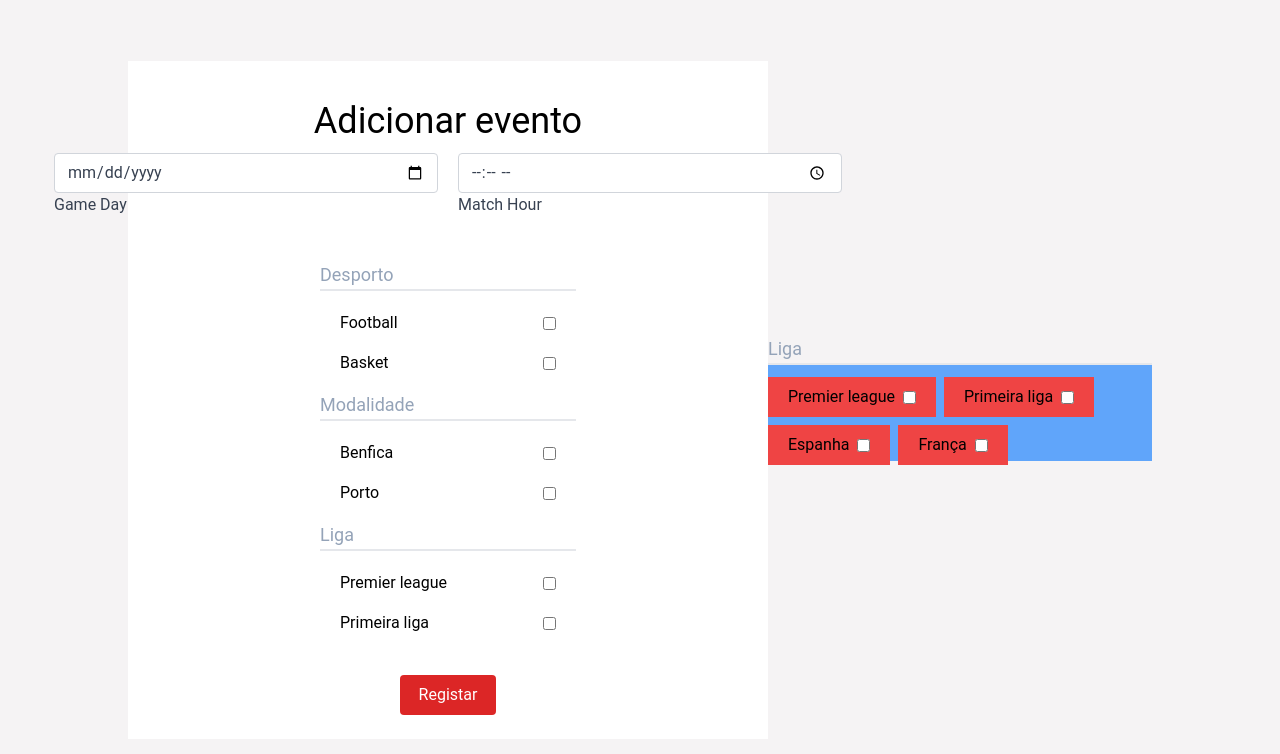
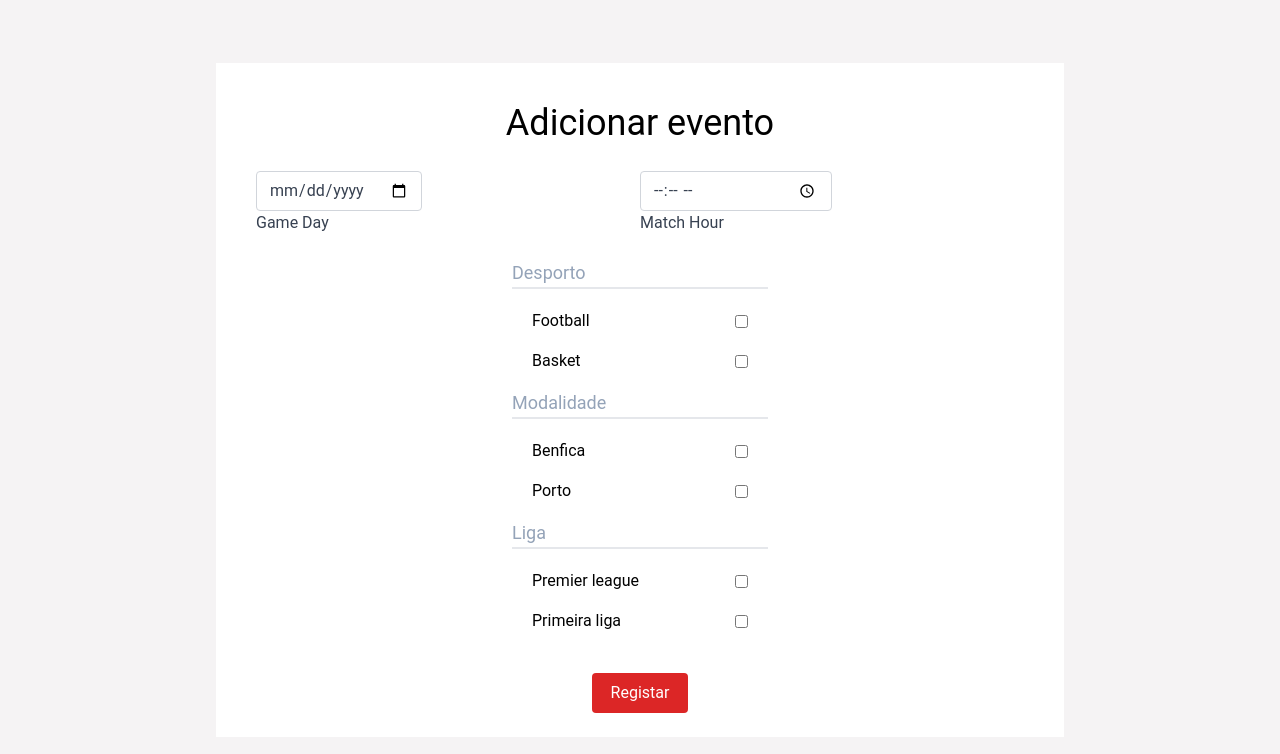
Before and after one commit to gonaloppcc/projetoRAS, a Next.js app in the folder frontend/: page /specialist/registerEvent in a window 1280 px wide. Shown: the top 754 px of the page. Built offline with nearby package versions, Linux system fonts and the light colour scheme.

Commit message:
falta css

```diff
--- /dev/null
+++ b/frontend/src/components/RegisterEvent/checkCard.tsx
@@ -0,0 +1,30 @@
+export interface CheckCardPros {
+    word: string;
+    changeFunction;
+}
+
+export const CheckCard = ({word, changeFunction}: CheckCardPros) => {
+    const checkBoxClicked = (args, mod) => {
+        changeFunction(args, mod.target.checked);
+    };
+
+    return (
+        <div
+            key={`${word}-3`}
+            className="w-fit bg-gray-300 flex flex-row items-center flex-wrap justify-between order-none h-10 py-2 px-5 gap-2"
+        >
+            <div className="flex flex-row gap-1">
+                <div key={`${word}-2`} className="pl-0">
+                    {word}
+                </div>
+            </div>
+            <input
+                id={word}
+                key={word}
+                target={word}
+                type="checkbox"
+                onChange={checkBoxClicked.bind(this, word)}
+            />
+        </div>
+    );
+};
--- a/frontend/src/components/RegisterEvent/index.tsx
+++ b/frontend/src/components/RegisterEvent/index.tsx
@@ -123,19 +123,22 @@ export const RegisterEvent = ({data}: [Sport]) => {
             .filter((elem: Sport) => elem !== undefined)[0];
     };
     const today = new Date().toISOString().split('T')[0];
+
+    const showForm: boolean = true;
+
     return (
         <div className="h-screen w-screen justify-center flex items-center bg-CULTURED">
-            <div className="bg-white w-1/2 flex flex-col items-center px-10 py-10 h-auto  relative gap-3">
+            <div className="bg-white  flex flex-col items-center px-10 py-10 h-auto  relative gap-3">
                 <div className="w-fit h-10  not-italic font-normal text-4xl leading-10 text-black flex-none order-none  flex-grow-0">
                     {/* FIXME */}
                     Adicionar evento
                 </div>
-                <div className="flex items-center justify-center">
-                    <div className="flex flex-row gap-5">
-                        <div className="datepicker relative form-floating mb-3 xl:w-96">
+                <div className="flex items-center justify-center  pt-4">
+                    <div className="flex flex-row  center w-full ">
+                        <div className="datepicker w-1/2 relative form-floating mb-3 xl:w-96">
                             <input
                                 type="date"
-                                className="form-control block w-full px-3 py-1.5 text-base font-normal text-gray-700 bg-white bg-clip-padding border border-solid border-gray-300 rounded transition ease-in-out m-0 focus:text-gray-700 focus:bg-white focus:border-blue-600 focus:outline-none"
+                                className="form-control block px-3 py-1.5 text-base font-normal text-gray-700 bg-white bg-clip-padding border border-solid border-gray-300 rounded transition ease-in-out m-0 focus:text-gray-700 focus:bg-white focus:border-blue-600 focus:outline-none"
                                 placeholder="Select a date"
                                 onChange={changeDate}
                                 id={'Calendar'}
@@ -149,7 +152,7 @@ export const RegisterEvent = ({data}: [Sport]) => {
                                 Game Day
                             </label>
                         </div>
-                        <div className="flex justify-center">
+                        <div className="flex justify-center w-1/4">
                             <div className="timepicker relative form-floating mb-3 xl:w-96">
                                 <input
                                     type="time"
@@ -167,7 +170,7 @@ export const RegisterEvent = ({data}: [Sport]) => {
                         </div>
                     </div>
                 </div>
-                <div className="flex flex-col  items-start flex-none order-1 pt-5  gap-12 ">
+                <div className="flex flex-col  items-start flex-none order-1 gap-12 ">
                     <div className="flex-none order-none  ">
                         {/* FIXME Todos */}
                         <form
@@ -175,6 +178,7 @@ export const RegisterEvent = ({data}: [Sport]) => {
                             noValidate
                             className=" gap-5"
                         >
+                            {showForm ? (
                                 <Scroll
                                     key="Scroll_Sport"
                                     title="Desporto"
@@ -182,6 +186,16 @@ export const RegisterEvent = ({data}: [Sport]) => {
                                     content={data.map((sport) => sport.name)}
                                     maybeError={formErrors.sport}
                                 />
+                            ) : (
+                                <OtherTable
+                                    key="Scroll_Sport2"
+                                    title="Desporto"
+                                    changeFunction={changeLeague}
+                                    content={data.map((sport) => sport.name)}
+                                    maybeError={formErrors.sport}
+                                />
+                            )}
+                            {showForm ? (
                                 <Scroll
                                     key="Scroll_Mod"
                                     title="Modalidade"
@@ -189,6 +203,17 @@ export const RegisterEvent = ({data}: [Sport]) => {
                                     content={getTeams()}
                                     maybeError={formErrors.teams}
                                 />
+                            ) : (
+                                <OtherTable
+                                    key="Scroll_Mod"
+                                    title="Modalidade"
+                                    changeFunction={changeTeams}
+                                    content={getTeams()}
+                                    maybeError={formErrors.teams}
+                                />
+                            )}
+
+                            {showForm ? (
                                 <Scroll
                                     key="Scroll_League"
                                     title="Liga"
@@ -196,16 +221,15 @@ export const RegisterEvent = ({data}: [Sport]) => {
                                     content={getLeagues()}
                                     maybeError={formErrors.league}
                                 />
-                            {/*
-                            <InputForm
-                                htmlFor="text"
-                                name="Username"
-                                id="username"
-                                value={formValues.username}
-                                handleChange={handleChange}
-                                error={formErrors.username}
+                            ) : (
+                                <OtherTable
+                                    key="Scroll_League"
+                                    title="Liga"
+                                    changeFunction={changeLeague}
+                                    content={getLeagues()}
+                                    maybeError={formErrors.league}
                                 />
-    */}
+                            )}
                             <div className="flex flex-col items-start self-stretch flex-none order-1 h-12 px-20 justify-center   pt-10">
                                 <div className="text-white h-12 p-2 w-24 gap-5 bg-red-600 rounded text-center	 ">
                                     <button type="submit">
@@ -218,13 +242,6 @@ export const RegisterEvent = ({data}: [Sport]) => {
                     </div>
                 </div>
             </div>
-            <OtherTable
-                key="Scroll_League"
-                title="Liga"
-                changeFunction={changeLeague}
-                content={getLeagues()}
-                maybeError={formErrors.league}
-            />
         </div>
     );
 };
--- a/frontend/src/components/RegisterEvent/otherTable.tsx
+++ b/frontend/src/components/RegisterEvent/otherTable.tsx
@@ -1,49 +1,38 @@
-export const OtherTable = (props) => {
-    const checkBoxClicked = (args, mod) => {
-        props.changeFunction(args, mod.target.checked);
-    };
-    const CardOption = (prop) => {
-        return (
-            <>
-                <div
-                    key={`${prop.word}-3`}
-                    className="w-fit bg-red-500 flex flex-row items-center flex-wrap justify-between flex-none order-none h-10 py-2 px-5 gap-2"
-                >
-                    <div className="flex flex-row gap-1">
-                        <div key={`${prop.word}-2`} className="pl-0">
-                            {prop.word}
-                        </div>
-                    </div>
-                    <input
-                        id={prop.word}
-                        key={prop.word}
-                        target={prop.word}
-                        type="checkbox"
-                        onChange={checkBoxClicked.bind(this, prop.word)}
-                    />
-                </div>
-            </>
-        );
-    };
+import {CheckCard} from './checkCard';
+
+export interface OtherTableProps {
+    title: string;
+    content: [string];
+    changeFunction;
+    maybeError: string;
+}
+
+export const OtherTable = ({
+    title,
+    content,
+    changeFunction,
+    maybeError,
+}: OtherTableProps) => {
     return (
         <div>
             <div className="text-lg border-grey-300 border-b-2 text-slate-400">
-                {props.title}
+                {title}
             </div>
 
-            <div className=" bg-blue-400 flex flex-row flex-wrap w-96 border-solid pt-3 gap-2 h-24 ">
-                {props.content.map((word) => {
+            <div className=" bg-gray-400 flex flex-row flex-wrap w-96 border-solid pt-3 gap-2 h-24 overflow-auto">
+                {content.map((word: string) => {
                     return (
-                        <>
-                            <div className="w-fit">
-                                <CardOption word={word} />
-                            </div>
-                        </>
+                        <div className="w-fit p-1" key={`CheckCard - ${word}`}>
+                            <CheckCard
+                                word={word}
+                                changeFunction={changeFunction}
+                            />
+                        </div>
                     );
                 })}
             </div>
             <div className="text-base mt-1 text-red-500 text-right">
-                {props.maybeError}
+                {maybeError}
             </div>
         </div>
     );
--- a/frontend/src/components/RegisterEvent/scroll.tsx
+++ b/frontend/src/components/RegisterEvent/scroll.tsx
@@ -11,7 +11,6 @@ export const Scroll = (props) => {
 
             <div className="border-solid pt-3  h-24 overflow-auto scrollbar-hide">
                 {props.content.map((word) => (
-                    <>
                     <div
                         key={`${word}-3`}
                         className="bg-white flex flex-row items-center justify-between flex-none order-none h-10 py-2 px-5 gap-2"
@@ -29,7 +28,6 @@ export const Scroll = (props) => {
                             onChange={checkBoxClicked.bind(this, word)}
                         />
                     </div>
-                    </>
                 ))}
             </div>
             <div className="text-base mt-1 text-red-500 text-right">
--- a/frontend/src/pages/specialist/registerEvent.tsx
+++ b/frontend/src/pages/specialist/registerEvent.tsx
@@ -7,7 +7,14 @@ import {RegisterEvent} from '@components/RegisterEvent';
 const MOCK_SPORTS: [Sport] = [
     {
         name: 'Football',
-        leagues: ['Premier league', 'Primeira liga', 'Espanha', 'França'],
+        leagues: [
+            'Premier league',
+            'Primeira liga',
+            'Espanha',
+            'França',
+            'Espanha2',
+            'Polónia',
+        ],
         participants: ['Benfica', 'Porto', 'Real Madrid'],
         maxParticipants: 2,
         minParticipants: 2,
```
Lines whose indentation alone changed are shown as unchanged.
